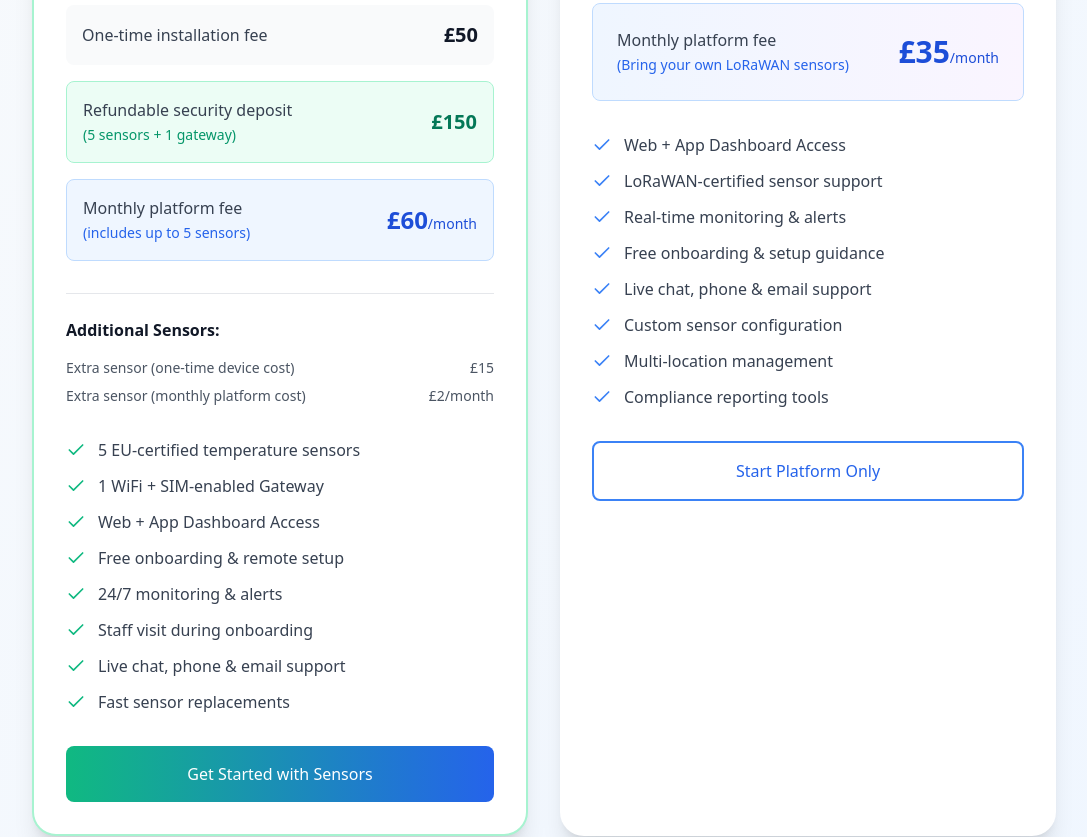
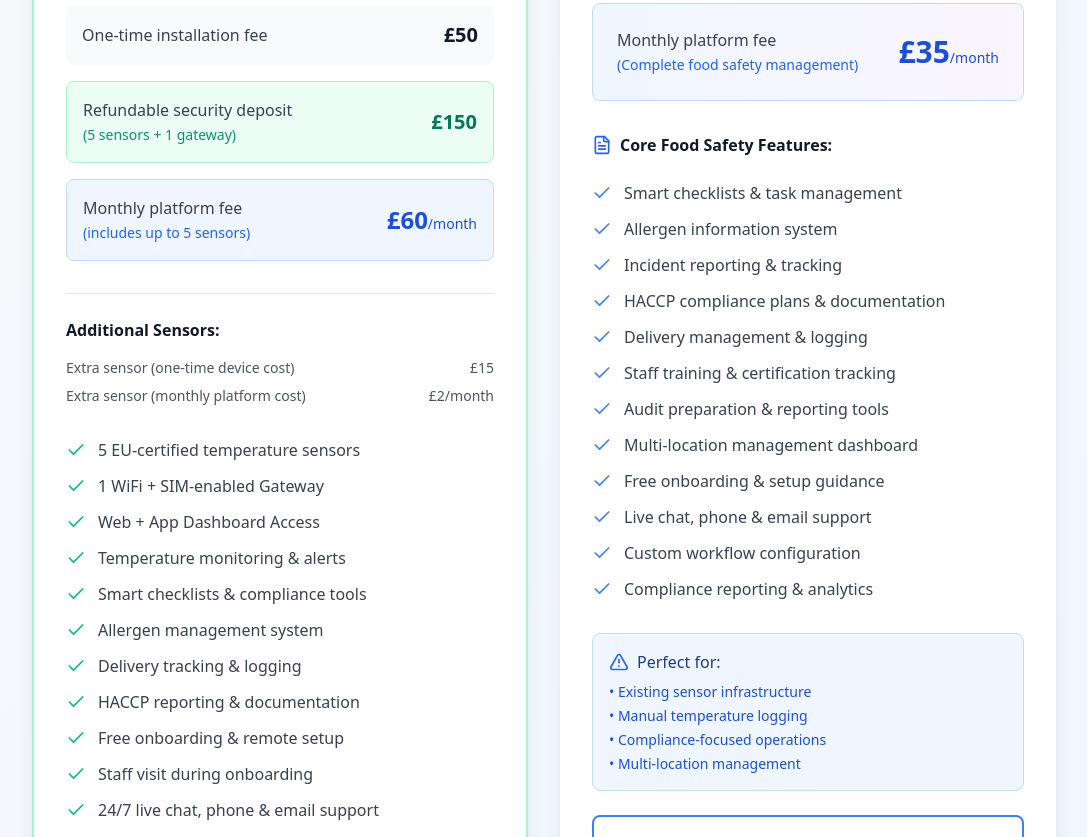
Before and after one commit to Karan227/tech-site, a React (Vite) app: page / in a window 1280 px wide. Shown: the part 5920-6757 px from the top of the page, without its empty margins (96-1183 px from the left). Built offline with nearby package versions, Linux system fonts and the light colour scheme.

Commit message:
Update Non-Sensor Pricing Plan Features

```diff
--- a/src/components/Pricing.tsx
+++ b/src/components/Pricing.tsx
@@ -1,27 +1,35 @@
 import React from 'react';
-import { Check, Shield, Wifi, Smartphone, Users, Clock, MessageCircle, Wrench } from 'lucide-react';
+import { Check, Shield, Wifi, Smartphone, Users, Clock, MessageCircle, Wrench, FileText, AlertTriangle, CheckSquare, Truck } from 'lucide-react';
 
 const Pricing = () => {
   const withSensorsFeatures = [
     "5 EU-certified temperature sensors",
     "1 WiFi + SIM-enabled Gateway",
     "Web + App Dashboard Access",
+    "Temperature monitoring & alerts",
+    "Smart checklists & compliance tools",
+    "Allergen management system",
+    "Delivery tracking & logging",
+    "HACCP reporting & documentation",
     "Free onboarding & remote setup",
-    "24/7 monitoring & alerts",
     "Staff visit during onboarding",
-    "Live chat, phone & email support",
+    "24/7 live chat, phone & email support",
     "Fast sensor replacements"
   ];
 
   const withoutSensorsFeatures = [
-    "Web + App Dashboard Access",
-    "LoRaWAN-certified sensor support",
-    "Real-time monitoring & alerts",
+    "Smart checklists & task management",
+    "Allergen information system",
+    "Incident reporting & tracking",
+    "HACCP compliance plans & documentation",
+    "Delivery management & logging",
+    "Staff training & certification tracking",
+    "Audit preparation & reporting tools",
+    "Multi-location management dashboard",
     "Free onboarding & setup guidance",
     "Live chat, phone & email support",
-    "Custom sensor configuration",
-    "Multi-location management",
-    "Compliance reporting tools"
+    "Custom workflow configuration",
+    "Compliance reporting & analytics"
   ];
 
   return (
@@ -110,9 +118,9 @@ const Pricing = () => {
           <div className="bg-white rounded-3xl shadow-xl overflow-hidden">
             <div className="p-8">
               <div className="flex items-center justify-between mb-6">
-                <h3 className="text-2xl font-bold text-gray-900">Without Sensors</h3>
+                <h3 className="text-2xl font-bold text-gray-900">Platform Only</h3>
                 <div className="bg-blue-100 text-blue-700 px-3 py-1 rounded-full text-sm font-medium">
-                  BYOD
+                  Software Only
                 </div>
               </div>
 
@@ -120,10 +128,17 @@ const Pricing = () => {
                 <div className="flex items-center justify-between p-6 bg-gradient-to-r from-blue-50 to-purple-50 rounded-lg border border-blue-200">
                   <div>
                     <span className="text-gray-700 block">Monthly platform fee</span>
-                    <span className="text-sm text-blue-600">(Bring your own LoRaWAN sensors)</span>
+                    <span className="text-sm text-blue-600">(Complete food safety management)</span>
                   </div>
                   <span className="text-3xl font-bold text-blue-700">£35<span className="text-sm font-normal">/month</span></span>
                 </div>
+              </div>
+
+              <div className="mb-6">
+                <h4 className="font-semibold text-gray-900 mb-4 flex items-center">
+                  <FileText className="w-5 h-5 mr-2 text-blue-600" />
+                  Core Food Safety Features:
+                </h4>
               </div>
 
               <ul className="space-y-3 mb-8">
@@ -134,6 +149,19 @@ const Pricing = () => {
                   </li>
                 ))}
               </ul>
+
+              <div className="bg-blue-50 rounded-lg p-4 mb-6 border border-blue-200">
+                <div className="flex items-center mb-2">
+                  <AlertTriangle className="w-5 h-5 text-blue-600 mr-2" />
+                  <span className="font-medium text-blue-900">Perfect for:</span>
+                </div>
+                <ul className="text-sm text-blue-700 space-y-1">
+                  <li>• Existing sensor infrastructure</li>
+                  <li>• Manual temperature logging</li>
+                  <li>• Compliance-focused operations</li>
+                  <li>• Multi-location management</li>
+                </ul>
+              </div>
 
               <button className="w-full border-2 border-blue-500 text-blue-600 py-4 rounded-lg hover:bg-blue-50 transition-all font-medium">
                 Start Platform Only
```
